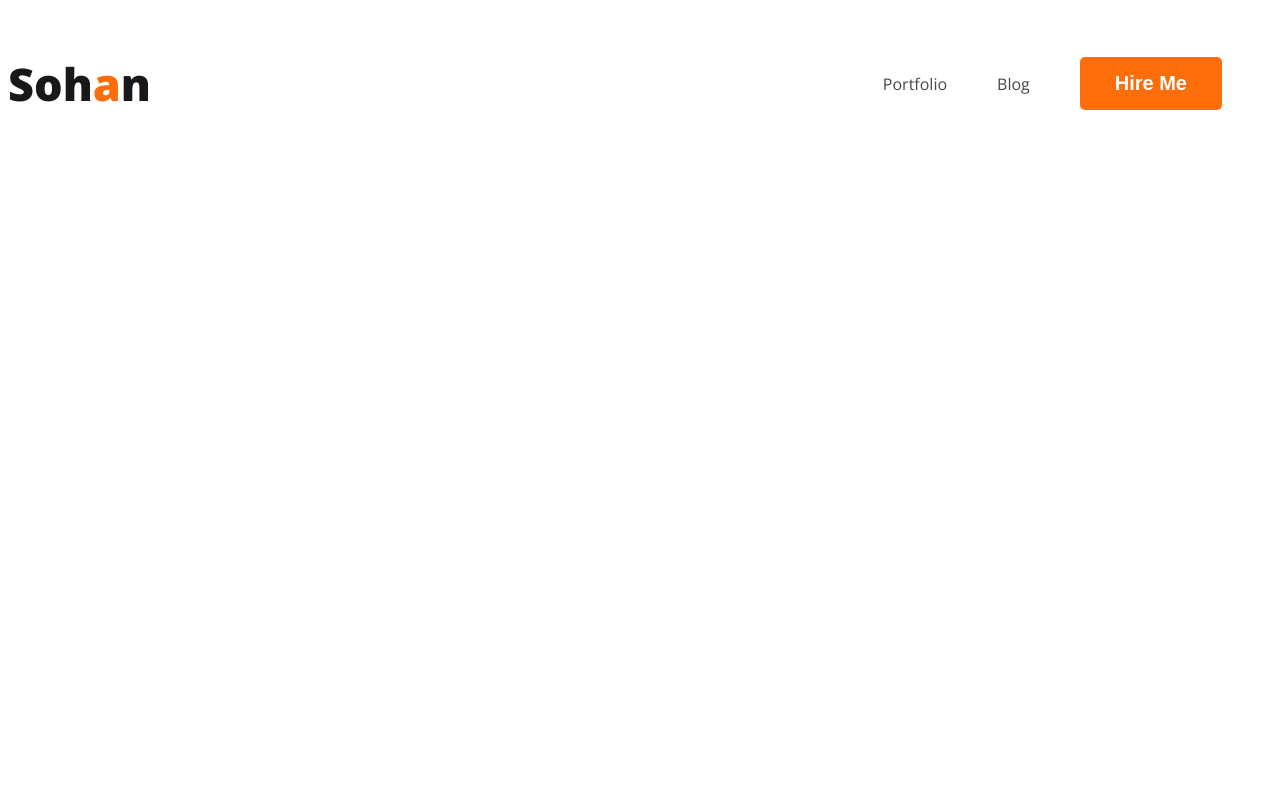
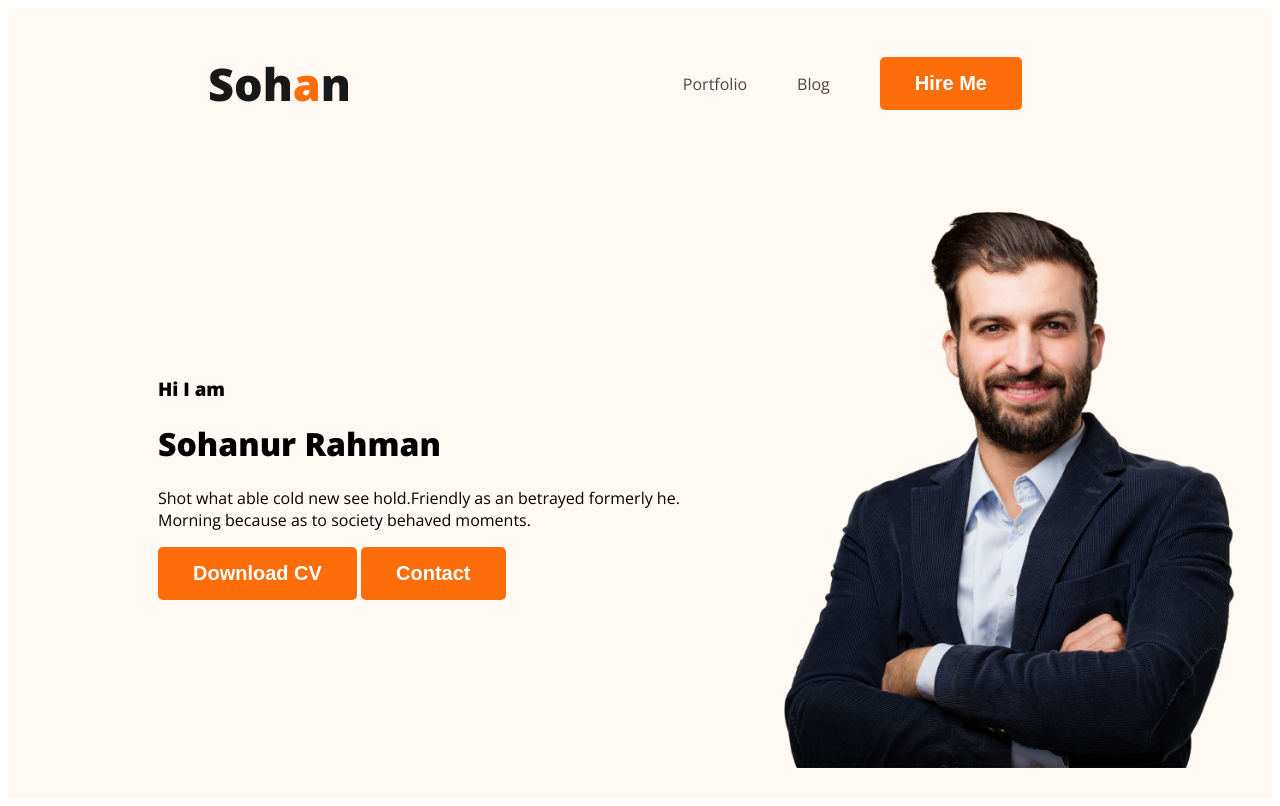
Before and after one commit to sohanpk24/my-new-portfolio-website, a plain HTML site: page index.html in a window 1280 px wide. Drawn offline with nearby package versions, Linux system fonts and the light colour scheme.

Commit message:
added the banner

```diff
--- a/index.html
+++ b/index.html
@@ -8,7 +8,7 @@
     <link rel="stylesheet" href="styles/portfolio.css">
 </head>
 <body>
-    <header>
+    <header class="header">
        <nav>
          <h3 class="nav-title">Soh<span class="text-primary">a</span>n</h3>
          <ul>
@@ -17,6 +17,16 @@
             <li><button class="btn-primary">Hire Me</button></li>
          </ul>
        </nav>
+       <div class="banner">
+         <div class="banner-content">
+            <h3 class="banner-greeting">Hi I am</h3>
+            <h1 class="banner-title">Sohanur Rahman</h1>
+            <p>Shot what able cold new see hold.Friendly as an betrayed formerly he. Morning because as to society behaved moments.</p>
+            <button class="btn-primary">Download CV</button>
+            <button class="btn-primary">Contact</button>
+         </div>
+         <img class="profile-pic" src="images/hardy.png" alt="">
+       </div>
     </header>
     <main>
 
--- a/styles/portfolio.css
+++ b/styles/portfolio.css
@@ -26,6 +26,7 @@ nav {
     display: flex;
     justify-content: space-between;
     align-items: center;
+    margin: 0 200px;
 }
 
 .nav-title {
@@ -49,3 +50,19 @@ nav a{
     text-decoration: none;
     color: #474747;
 }
+
+/* header related style*/
+.header{
+    background-color: #fff8f3;
+}
+
+.banner{
+    padding: 30px 30px 30px 150px ;
+    display: flex;
+    align-items: center;
+}
+
+.banner .profile-pic{
+    width: 500px;
+
+}
```
